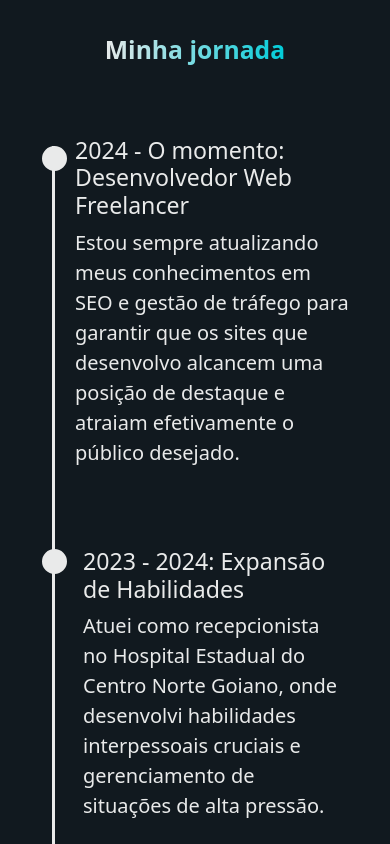
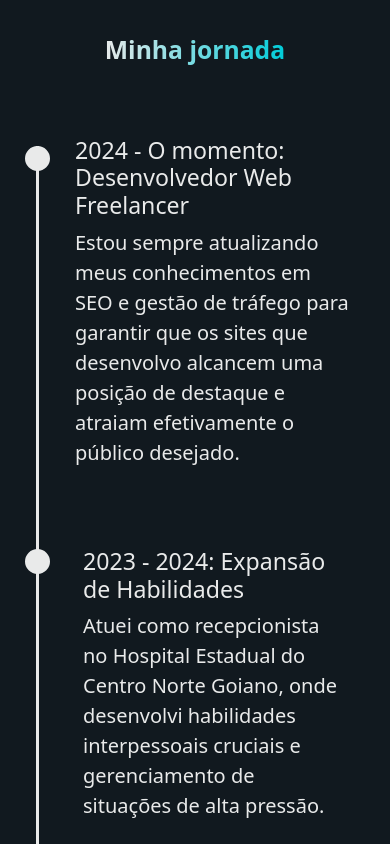
Before and after one commit to rafaeloliveiralopes/portfolio.v2, a Next.js app: page /about-page in a window 390 px wide. Shown: the part 980-1824 px from the top of the page. Built offline with nearby package versions, Linux system fonts and the light colour scheme.

Commit message:
style(timeline): Reduce margin left of timeline for small screens.

```diff
--- a/src/pages/about-page/About.modules.css
+++ b/src/pages/about-page/About.modules.css
@@ -170,7 +170,7 @@ footer a:hover {
 
 @media screen and (max-width: 600px) {
   .main-timeline::after {
-    left: 31px;
+    left: 15px;
   }
 
   .timeline {
@@ -188,7 +188,7 @@ footer a:hover {
 
   .left::after,
   .right::after {
-    left: 18px;
+    left: 1px;
   }
 
   .left::before {
```
